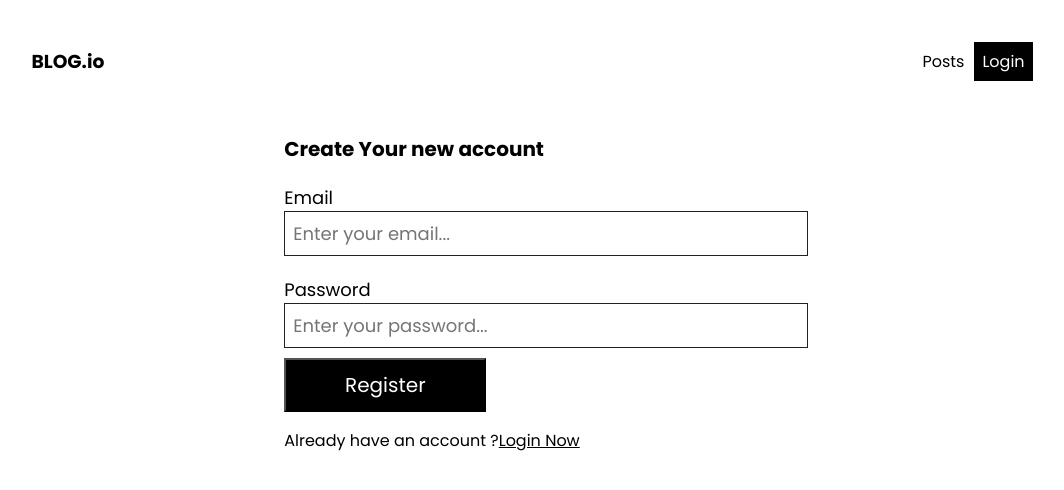
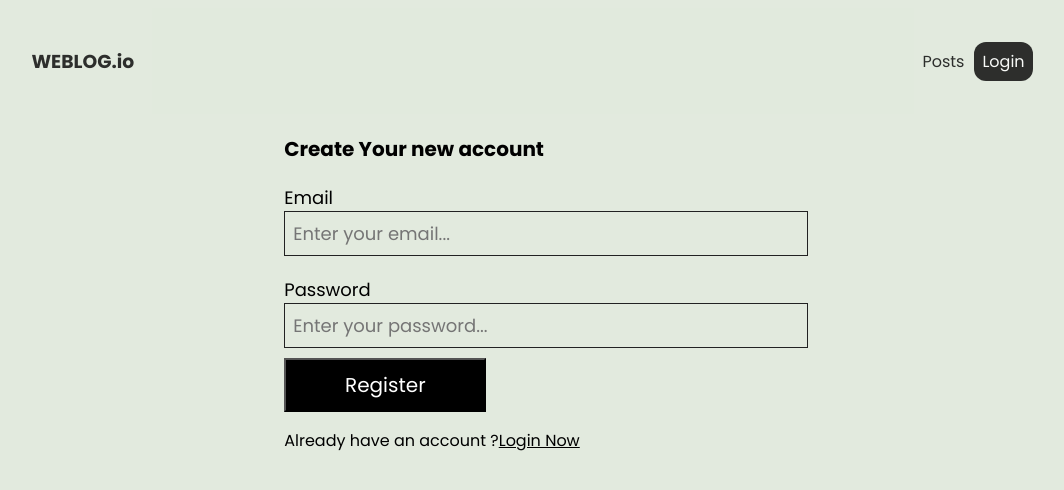
Before and after one commit to SinuxDev/BLOG, a React (Create React App) app in the folder frontend/: page /auth in a window 1280 px wide. Shown: the top 490 px of the page, without its empty margins (103-1167 px from the left). Built offline with nearby package versions, Linux system fonts and the light colour scheme.

Commit message:
DesignChanges

```diff
--- a/frontend/public/index.html
+++ b/frontend/public/index.html
@@ -1,6 +1,7 @@
 <!DOCTYPE html>
 <html lang="en">
   <head>
+    <link rel="icon" href="./ok.ico" />
     <meta charset="utf-8" />
     <meta name="viewport" content="width=device-width, initial-scale=1" />
     <title>WEBLOG.io</title>
--- a/frontend/src/components/Navbar.jsx
+++ b/frontend/src/components/Navbar.jsx
@@ -6,7 +6,7 @@ const Navbar = () => {
   return (
     <nav>
       <Link to={"/"}>
-        <h1>BLOG.io</h1>
+        <h1>WEBLOG.io</h1>
       </Link>
       <div>
         <NavLink to={"/"}>Posts</NavLink>
--- a/frontend/src/index.css
+++ b/frontend/src/index.css
@@ -6,6 +6,7 @@
 
 * {
   font-family: "Poppins", sans-serif;
+  background-color: #e2eade;
 }
 
 .main {
@@ -18,6 +19,10 @@ nav {
   align-items: center;
   justify-content: space-between;
   padding: 20px 0px;
+  position: absolute;
+  top: 0;
+  position: sticky;
+  opacity: 0.8;
 }
 
 a {
@@ -30,12 +35,14 @@ nav div a {
   margin-right: 10px;
   text-decoration: none;
   color: black;
+  border-radius: 12px;
 }
 
 nav div a.active {
   color: white;
   background-color: #000;
   padding: 8px 8px;
+  border-radius: 12px;
 }
 
 .post {
@@ -48,6 +55,7 @@ nav div a.active {
   width: 100%;
   height: 200px;
   object-fit: cover;
+  filter: drop-shadow(0px 2px 7px #000000);
 }
 
 .title {
```
Also changed, not shown: 1 other file (tests, documents, lock files or other folders).
